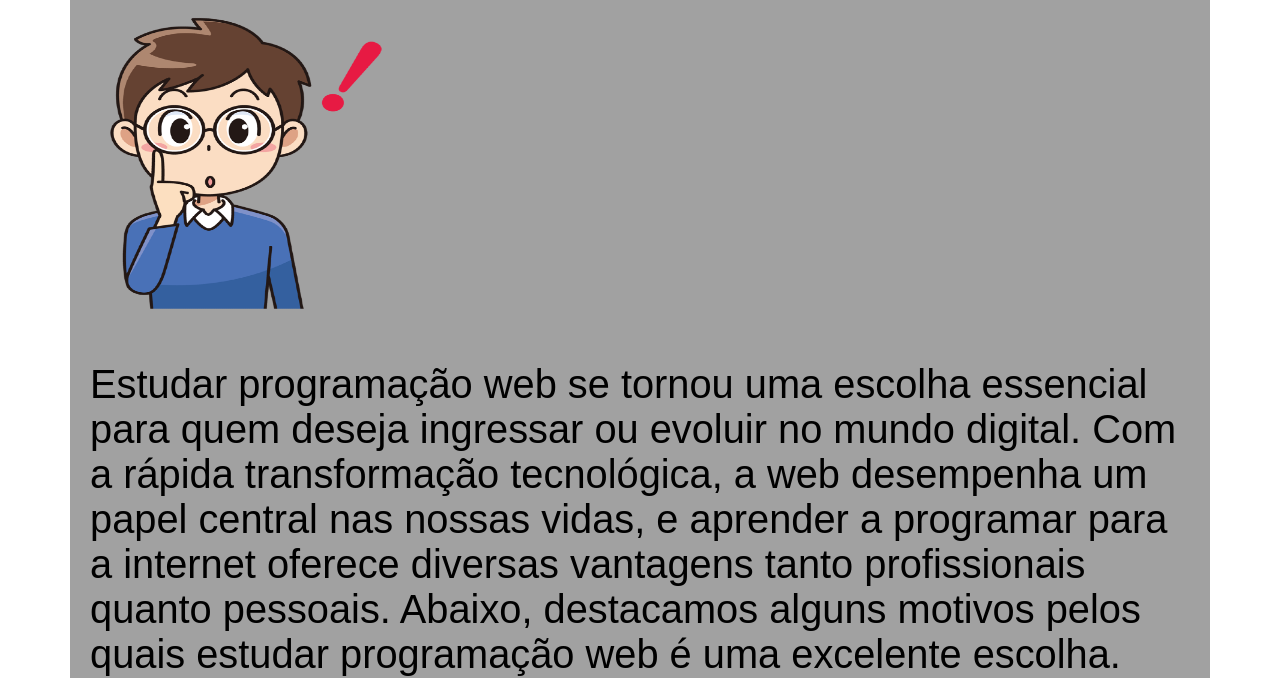
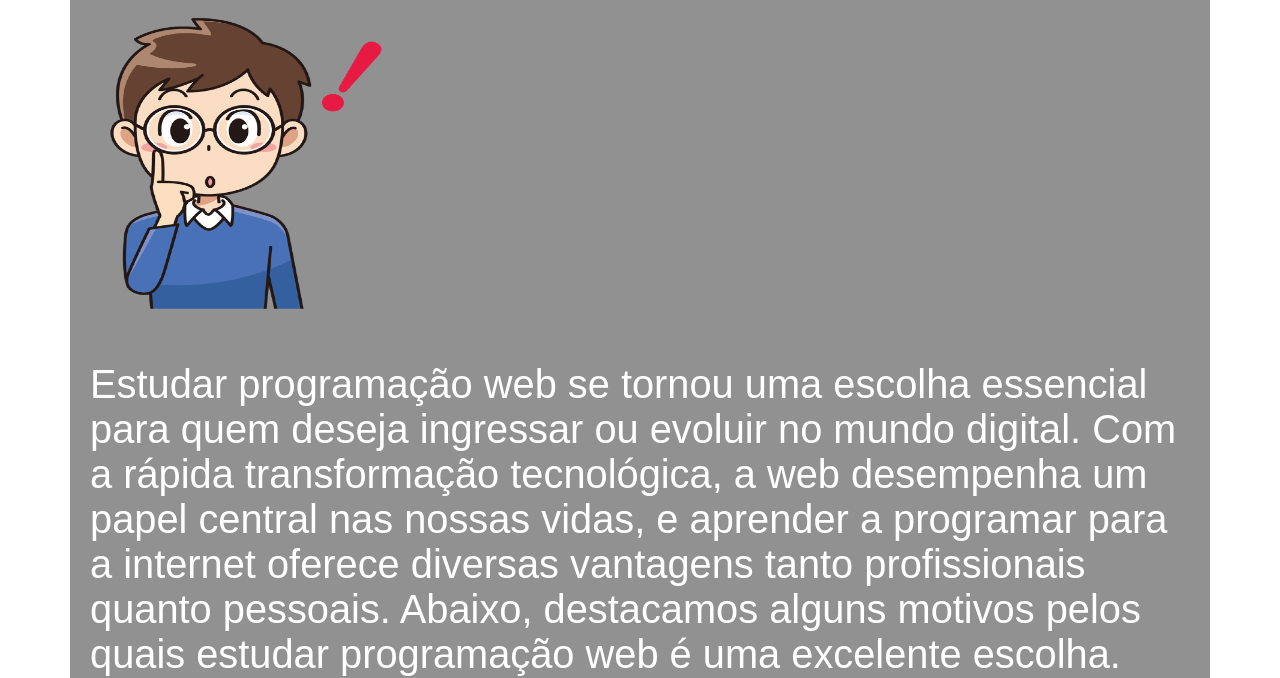
Before and after one commit to jeovadev/Artigo, a plain HTML site: page index.html in a window 1280 px wide. Shown: the part 133-811 px from the top of the page. Drawn offline with Linux system fonts and the light colour scheme.

Commit message:
Artigo.v4

```diff
--- a/style.css
+++ b/style.css
@@ -5,6 +5,7 @@
 
 p {
     font-family: Arial, Helvetica, sans-serif;
+    color: white;
 }
 
 article {
@@ -34,6 +35,6 @@ main {
     width: 1100px;
     height: auto;
     padding: 20px;
-    background-color: rgba(0, 0, 0, 0.37);
+    background-color: rgba(0, 0, 0, 0.432);
     border-radius: 10px;
 }
```
